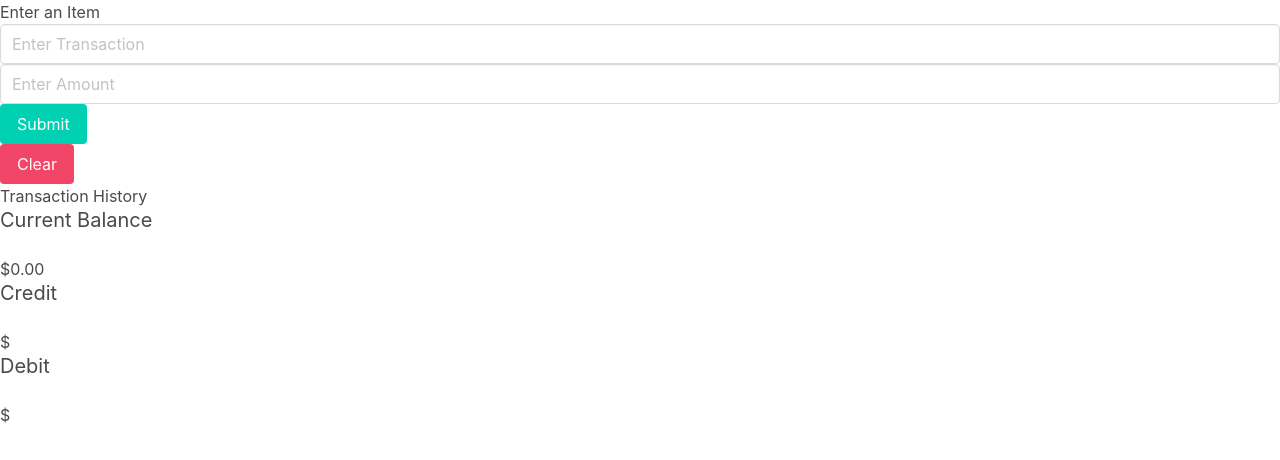
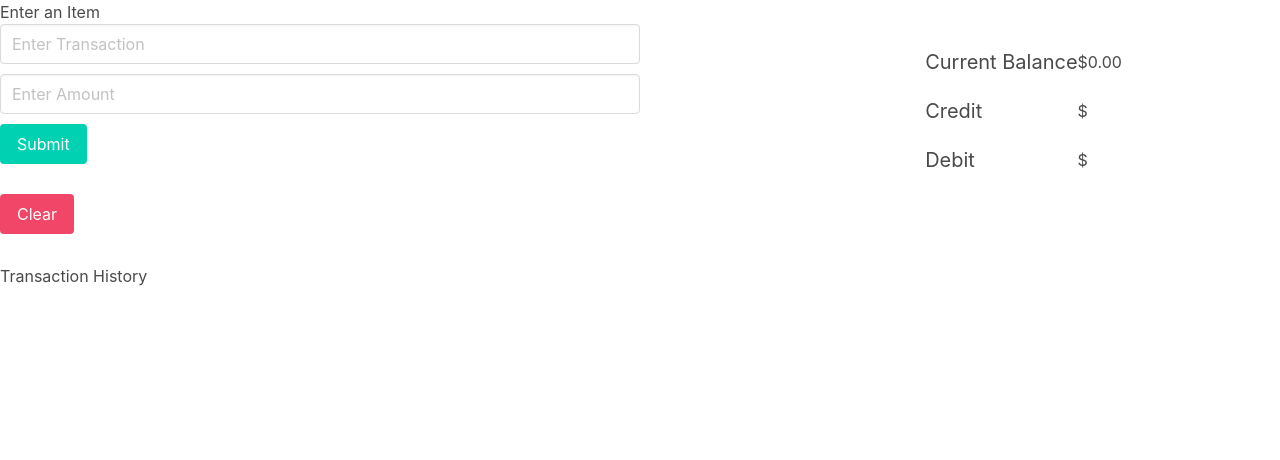
Before and after one commit to gabe571/teal-frontend, a React (Create React App) app: page / in a window 1280 px wide. Shown: the top 460 px of the page. Built offline with nearby package versions, Linux system fonts and the light colour scheme.

Commit message:
intial css

```diff
--- a/src/App.css
+++ b/src/App.css
@@ -1,38 +1,41 @@
-.App {
-  text-align: center;
+:root {
+  --box-shadow: 0 1px 3px rgba(0, 0, 0, 0.12), 0 1px 2px rgba(0, 0, 0, 0.24);
 }
 
-.App-logo {
-  height: 40vmin;
-  pointer-events: none;
+* {
+  margin: 0;
+  box-sizing: border-box;
 }
 
-@media (prefers-reduced-motion: no-preference) {
-  .App-logo {
-    animation: App-logo-spin infinite 20s linear;
-  }
+
+.table {
+  background-color: #fff;
+  box-shadow: var(--box-shadow);
+  color: #333;
+  display: flex;
+  justify-content: space-between;
+  position: relative;
+  padding: 10px;
+  margin-left: 30%;
+  width: 30%;
+  list-style-type: none;
+  padding: 0;
+  margin-bottom: 40px;
 }
 
-.App-header {
-  background-color: #282c34;
-  min-height: 100vh;
-  display: flex;
-  flex-direction: column;
-  align-items: center;
-  justify-content: center;
-  font-size: calc(10px + 2vmin);
-  color: white;
+.totals {
+  display: grid;
+  grid-template-columns: 1fr 1fr;
+  position: absolute;
+  top: 50px;
+  right: 50px;
 }
 
-.App-link {
-  color: #61dafb;
+.input {
+  margin-bottom: 10px;
+  width: 50%;
 }
 
-@keyframes App-logo-spin {
-  from {
-    transform: rotate(0deg);
-  }
-  to {
-    transform: rotate(360deg);
-  }
+.button {
+  margin-bottom: 30px;
 }
--- a/src/components/form.js
+++ b/src/components/form.js
@@ -37,6 +37,7 @@
     getBalance()
 }, [list])
 
+//clear transaction list
 const clearBudget = () => {
     setList([])
     setCredit(null)
@@ -80,7 +81,7 @@
         </div>
     </form>
     <button className='button is-danger' onClick={clearBudget}> Clear </button>
-            <h2 className='subtite'> Transaction History </h2>
+            <h2 className='list'> Transaction History </h2>
            {list.map(i => {
                return (
                    <table className='table'>
```
